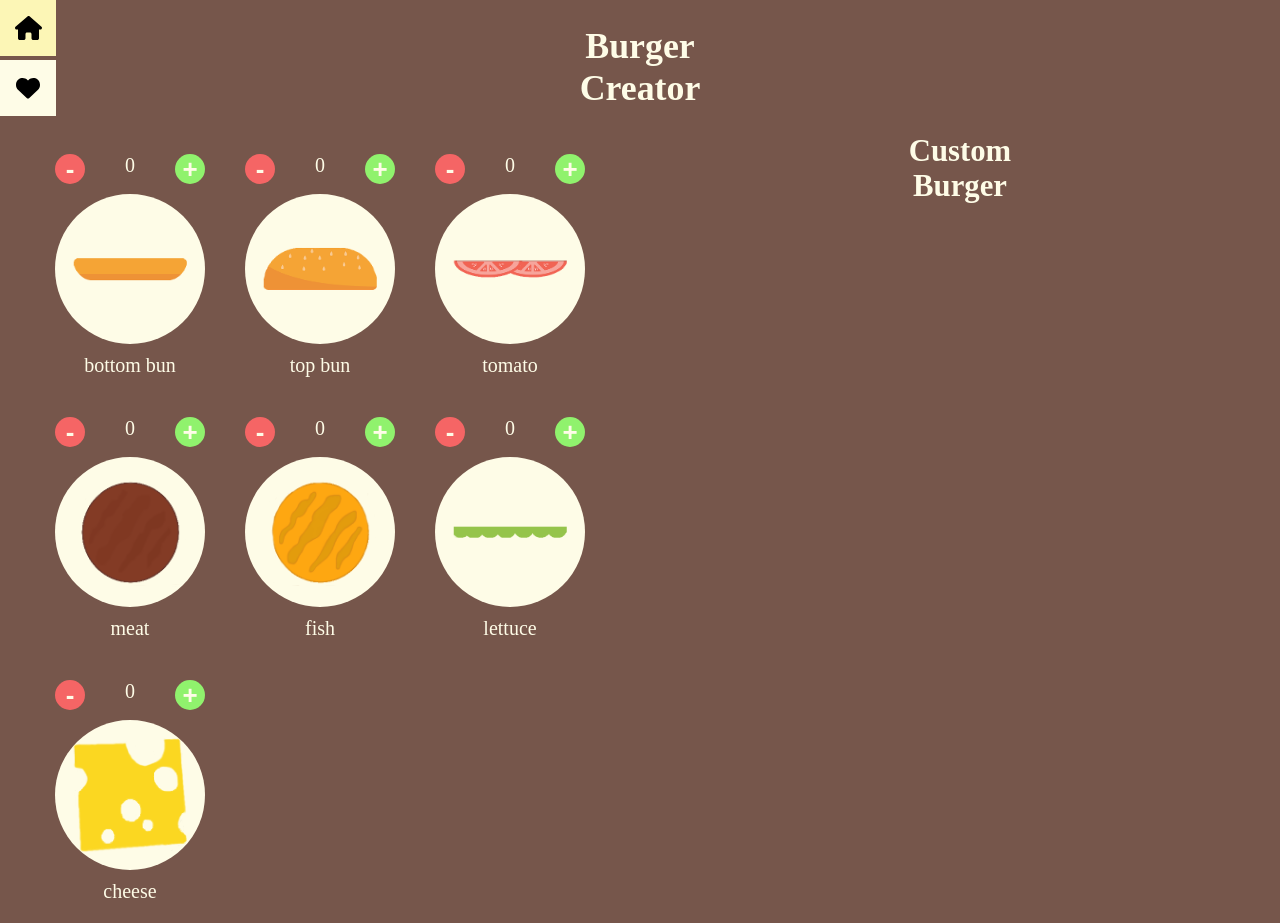
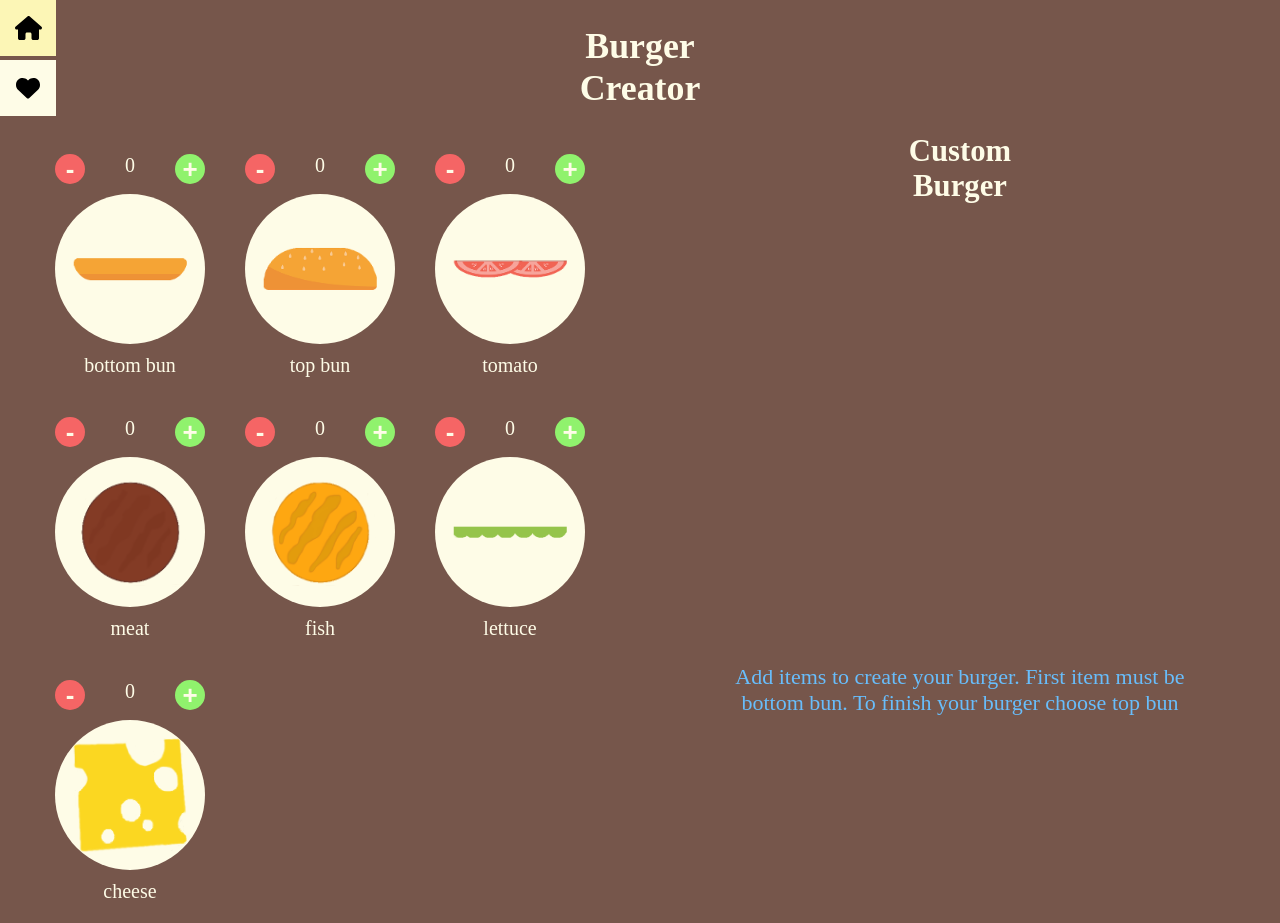
Before and after one commit to MobbySchiller/burger-creator, a React (Vite) app: page / in a window 1280 px wide. Built offline with nearby package versions, Linux system fonts and the light colour scheme; a web font is replaced by a local one.

Commit message:
feat: add messages and change CustomBurger display

```diff
--- a/src/components/CustomBurger/CustomBurger.scss
+++ b/src/components/CustomBurger/CustomBurger.scss
@@ -1,7 +1,11 @@
 @import '../../sass/mixins';
 
 .custom-burger {
+    display: flex;
+    flex-direction: column;
+    justify-content: flex-end;
     width: 250px;
+    height: 420px;
     margin: 0 auto;
 }
 
--- a/src/components/Customization/Customization.scss
+++ b/src/components/Customization/Customization.scss
@@ -6,9 +6,29 @@
     color: $elements;
 }
 
+.custimization__wrapper {
+    max-width: 500px;
+    margin: 0 auto;
+}
+
 .customization__title {
     display: flex;
     flex-direction: column;
+    margin-bottom: 20px;
     text-align: center;
     font-size: clamp(2.4rem, 2.4vw, 6rem);
 }
+
+.customization__start {
+    padding: 20px 0 30px;
+    color: $info;
+    font-size: clamp(2.2rem, 1.4vw, 4rem);
+    text-align: center;
+}
+
+.customization__error {
+    padding: 20px 0 30px;
+    color: $error;
+    font-size: clamp(2.2rem, 1.4vw, 4rem);
+    text-align: center;
+}
--- a/src/components/Customization/Customization.tsx
+++ b/src/components/Customization/Customization.tsx
@@ -1,17 +1,38 @@
-import { FC } from 'react'
+import { FC, useContext } from 'react'
+import { CurrentBurgerContext } from '../../pages/Home/Home'
 import CustomBurger from '../CustomBurger/CustomBurger'
 import './Customization.scss'
 
-const Customization: FC = () => {
+type CustomizationProps = {
+    error: string
+}
+
+const Customization: FC<CustomizationProps> = ({ error }) => {
+    const [currentBurger] = useContext(CurrentBurgerContext)
+    const { ingredients } = currentBurger
 
     return (
         <section className='customization'>
-            <h2 className='customization__title'>
-                <span>Custom</span>
-                <span>Burger</span>
-            </h2>
-            <CustomBurger />
-        </section>
+            <div className='custimization__wrapper'>
+                <h2 className='customization__title'>
+                    <span>Custom</span>
+                    <span>Burger</span>
+                </h2>
+                {error &&
+                    <p className='customization__error'>{error}</p>
+                }
+                <CustomBurger />
+                {!error &&
+                    <p className='customization__start'>
+                        {ingredients.length ?
+                            ''
+                            :
+                            'Add items to create your burger. First item must be bottom bun. To finish your burger choose top bun'
+                        }
+                    </p>
+                }
+            </div>
+        </section >
     )
 }
 
--- a/src/components/Ingredients/Ingredients.tsx
+++ b/src/components/Ingredients/Ingredients.tsx
@@ -1,14 +1,18 @@
-import { FC } from 'react'
+import React, { FC, Dispatch } from 'react'
 import IngredientsList from '../../data/IngredientsList'
 import SingleIngredient from './SingleIngredient/SingleIngredient'
 import './Ingredients.scss'
 
-const Ingredients: FC = () => {
+type IngredientsProps = {
+    setError: Dispatch<React.SetStateAction<string>>
+}
+
+const Ingredients: FC<IngredientsProps> = ({ setError }) => {
 
     const ingredients = IngredientsList.map(ingredient => {
 
         return (
-            <SingleIngredient key={ingredient.value} ingredient={ingredient} />
+            <SingleIngredient key={ingredient.value} ingredient={ingredient} setError={setError} />
         )
     })
 
--- a/src/components/Ingredients/SingleIngredient/SingleIngredient.tsx
+++ b/src/components/Ingredients/SingleIngredient/SingleIngredient.tsx
@@ -1,4 +1,4 @@
-import { FC, useContext } from 'react'
+import React, { FC, useContext, Dispatch } from 'react'
 import { CurrentBurgerContext } from '../../../pages/Home/Home'
 import './SingleIngredient.scss'
 
@@ -7,10 +7,11 @@ type SingleIngredientProps = {
         name: string,
         value: string,
         img: any
-    }
+    },
+    setError: Dispatch<React.SetStateAction<string>>
 }
 
-const SingleIngredient: FC<SingleIngredientProps> = ({ ingredient }) => {
+const SingleIngredient: FC<SingleIngredientProps> = ({ ingredient, setError }) => {
     const { name, value, img } = ingredient
 
     const [currentBurger, dispatch] = useContext(CurrentBurgerContext)
@@ -22,16 +23,33 @@ const SingleIngredient: FC<SingleIngredientProps> = ({ ingredient }) => {
 
     const handleRemove = () => {
         if (currentIngredientAmount === 0) return
-        if (ingredients.length > 1 && value === 'bottomBun') return
+        if (ingredients.length > 1 && value === 'bottomBun') {
+            setError('You cannot remove the bottom bun while there is another product on it.')
+            return
+        }
         dispatch({ type: 'remove', payload: value })
+        setError('')
     }
 
     const handleAdd = () => {
-        if (isTopBunInBurger()) return
-        if (ingredients.length === 8 && value !== 'topBun') return
-        if (isBottomBunInBurger() && value === 'bottomBun') return
-        if (ingredients.length === 0 && value !== 'bottomBun') return
+        if (isTopBunInBurger()) {
+            setError('Your burger is complete. You cannot add another ingredient.')
+            return
+        }
+        if (ingredients.length === 8 && value !== 'topBun') {
+            setError('The maximum number of items is 9 including buns. Last item must be top bun.')
+            return
+        }
+        if (isBottomBunInBurger() && value === 'bottomBun') {
+            setError('You cannot add another bottom bun.')
+            return
+        }
+        if (ingredients.length === 0 && value !== 'bottomBun') {
+            setError('First item must be bottom bun')
+            return
+        }
         dispatch({ type: 'add', payload: value })
+        setError('')
     }
 
     const isTopBunInBurger = () => {
--- a/src/pages/Home/Home.tsx
+++ b/src/pages/Home/Home.tsx
@@ -1,9 +1,8 @@
-import { FC, useReducer, createContext, Dispatch } from 'react'
+import { FC, useState, useReducer, createContext, Dispatch } from 'react'
 import { InitialState, Action } from '../../types/Home'
 import Ingredients from '../../components/Ingredients/Ingredients'
 import Customization from '../../components/Customization/Customization'
 import './Home.scss'
-
 
 export const initialState: InitialState = {
     name: '',
@@ -40,12 +39,13 @@ const reducer = (state = initialState, action: Action): InitialState => {
 
 const Home: FC = () => {
     const [currentBurger, dispatch] = useReducer(reducer, initialState)
+    const [error, setError] = useState<string>('')
 
     return (
         <CurrentBurgerContext.Provider value={[currentBurger, dispatch]}>
             <main className='home'>
-                <Ingredients />
-                <Customization />
+                <Ingredients setError={setError} />
+                <Customization error={error} />
             </main>
         </CurrentBurgerContext.Provider >
     )
```
